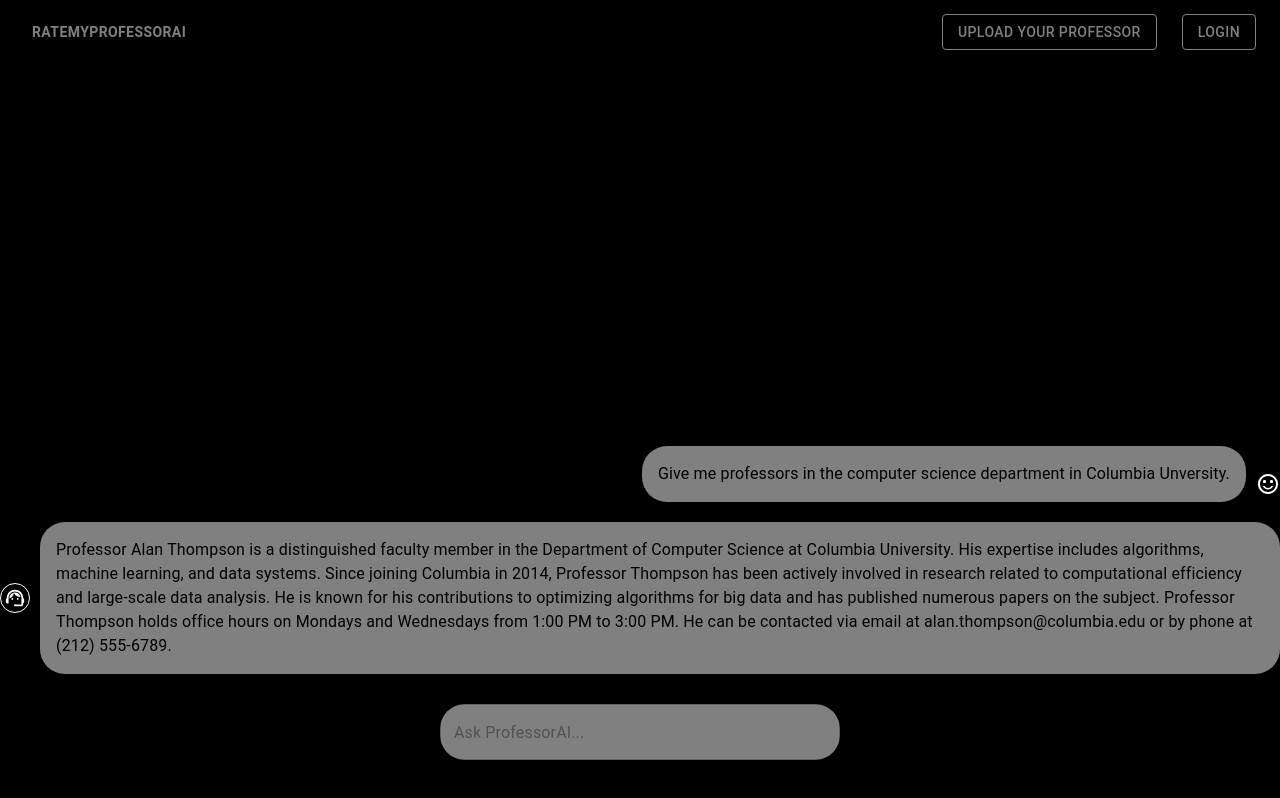
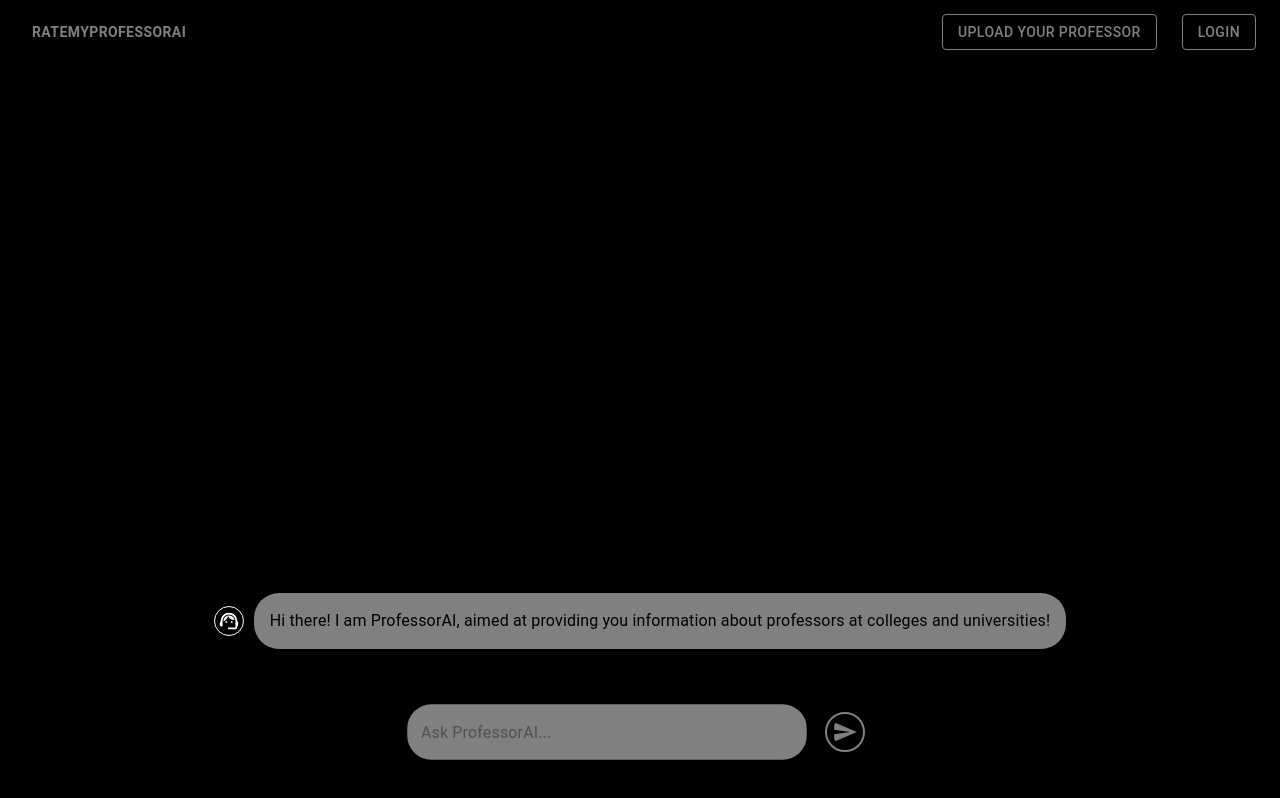
Before and after one commit to NabilHasan09/ai-rate-my-professor, a Next.js app: page /professor-ai in a window 1280 px wide. Built offline with nearby package versions, Linux system fonts and the light colour scheme.

Commit message:
Implement Gemini messages to frontend

```diff
--- a/app/components/AIBubble.js
+++ b/app/components/AIBubble.js
@@ -1,13 +1,28 @@
 import { Box, Typography } from "@mui/material";
 import SupportAgentIcon from '@mui/icons-material/SupportAgent';
+import { useState, useEffect } from 'react';
 
-export default function AIBubble() {
+export default function AIBubble({ message }) {
+    const [displayedText, setDisplayedText] = useState('');
+    const [currentIndex, setCurrentIndex] = useState(0);
+
+    useEffect(() => {
+        if (currentIndex < message.length) {
+            const timer = setTimeout(() => {
+                setDisplayedText(prevText => prevText + message[currentIndex]);
+                setCurrentIndex(prevIndex => prevIndex + 1);
+            }, 30);
+
+            return () => clearTimeout(timer);
+        }
+    }, [currentIndex, message]);
+
     return(
         <Box display="flex" alignItems="center">
             <SupportAgentIcon sx={{ color: "white", border: "1px solid white", padding: "3px", borderRadius: "25px", fontSize: "30px", marginRight: "10px" }} />
             <Box p={2} sx={{ backgroundColor: "gray", borderRadius: "25px" }} >
-                <Typography >
-                    Professor Alan Thompson is a distinguished faculty member in the Department of Computer Science at Columbia University. His expertise includes algorithms, machine learning, and data systems. Since joining Columbia in 2014, Professor Thompson has been actively involved in research related to computational efficiency and large-scale data analysis. He is known for his contributions to optimizing algorithms for big data and has published numerous papers on the subject. Professor Thompson holds office hours on Mondays and Wednesdays from 1:00 PM to 3:00 PM. He can be contacted via email at alan.thompson@columbia.edu or by phone at (212) 555-6789.
+                <Typography>
+                    {displayedText}
                 </Typography>
             </Box>
         </Box>
--- a/app/components/UserBubble.js
+++ b/app/components/UserBubble.js
@@ -1,12 +1,27 @@
 import { Box, Typography } from "@mui/material";
+import { useState, useEffect } from 'react'
 import SentimentSatisfiedAltIcon from '@mui/icons-material/SentimentSatisfiedAlt';
 
-export default function UserBubble() {
+export default function UserBubble({ message }) {
+    const [displayedText, setDisplayedText] = useState('');
+    const [currentIndex, setCurrentIndex] = useState(0);
+
+    useEffect(() => {
+        if (currentIndex < message.length) {
+            const timer = setTimeout(() => {
+                setDisplayedText(prevText => prevText + message[currentIndex]);
+                setCurrentIndex(prevIndex => prevIndex + 1);
+            }, 30);
+
+            return () => clearTimeout(timer);
+        }
+    }, [currentIndex, message]);
+
     return(
         <Box display="flex" alignSelf="flex-end" alignItems="center" >
             <Box p={2} sx={{ backgroundColor: "gray", marginBottom: "20px", alignSelf: "flex-end", borderRadius: "25px" }} >
                 <Typography>
-                    Give me professors in the computer science department in Columbia Unversity.
+                    {displayedText}
                 </Typography>
             </Box>
             <SentimentSatisfiedAltIcon sx={{ marginLeft: "10px", color: "white" }} />
--- a/app/professor-ai/page.js
+++ b/app/professor-ai/page.js
@@ -1,21 +1,67 @@
 "use client"
-import { Box, Typography, TextField, Stack } from "@mui/material";
-import { useState } from 'react'
+import { Box, Typography, TextField, Stack, Button } from "@mui/material";
+import SendIcon from '@mui/icons-material/Send';
+import { useState, useEffect } from 'react'
 import AIBubble from "../components/AIBubble";
 import UserBubble from "../components/UserBubble";
 
 export default function ProfessorAI() {
     const [prompt, setPrompt] = useState('')
+    const [messages, setMessages] = useState([])
+    const [isTyping, setIsTyping] = useState(false)
+
+    const handleSubmit = async () => {
+        if (prompt.trim() === '' || isTyping) return;
+
+        setMessages(prevMessages => [...prevMessages, { type: 'user', text: prompt }])
+        setPrompt('')
+        setIsTyping(true)
+
+        const res = await fetch('/api/chat', {
+            method: 'POST',
+            body: prompt
+        })
+
+        const data = await res.text();
+        setMessages(prevMessages => [...prevMessages, { type: 'ai', text: data }])
+        setIsTyping(false)
+    }
+
+    const handleKeyDown = (e) => {
+        if (e.key === 'Enter' && !e.shiftKey) {
+            e.preventDefault()
+            handleSubmit();
+        }
+    }
 
     return(
         <Box display="flex" justifyContent="center" width="100%" height="85vh" sx={{ marginTop: "100px" }}>
             <Box width="1500px" height="100%" display="flex" flexDirection="column" justifyContent="center" alignItems="center">
                 <Stack flexGrow={1} display="flex" flexDirection="column" justifyContent="flex-end" >
-                    <UserBubble/>
-                    <AIBubble/>
+                    <AIBubble message={"Hi there! I am ProfessorAI, aimed at providing you information about professors at colleges and universities!"} />
+                    <Box height="5px" sx={{ marginBottom: "20px" }} />
+                    {messages.map((message, index) => (
+                        message.type === 'user' ? (
+                            <UserBubble key={index} message={message.text}/>
+                        ) :
+                        message.type === 'ai' ? (
+                            <AIBubble key={index} message={message.text}/>
+                        ) : null
+                    ))}
+                    {isTyping && <AIBubble message="..." />}
                 </Stack>
-                <Box sx={{ marginTop: "30px" }}>
-                    <TextField onChange={(e) => setPrompt(e.target.value)} placeholder="Ask ProfessorAI..." sx={{ backgroundColor: "gray", borderRadius: "25px", width: "400px", alignSelf: "flex-end", marginBottom: "20px" }} />
+                <Box display="flex" alignItems="center"  sx={{ marginTop: "30px" }}>
+                    <TextField
+                        value={prompt}
+                        onChange={(e) => setPrompt(e.target.value)}
+                        placeholder="Ask ProfessorAI..."
+                        onKeyDown={handleKeyDown}
+                        disabled={isTyping}
+                        sx={{ backgroundColor: "gray", borderRadius: "25px", width: "400px", alignSelf: "flex-end", marginBottom: "20px" }}
+                    />
+                    <Button onClick={handleSubmit} disabled={isTyping}>
+                        <SendIcon sx={{ color: isTyping ? "darkgray" : "gray", border: `2px solid ${isTyping ? "darkgray" : "gray"}`, borderRadius: "25px", padding: "5px", fontSize: "40px", marginBottom: "20px", marginLeft: "10px" }} />
+                    </Button>
                 </Box>
             </Box>
         </Box>
```
